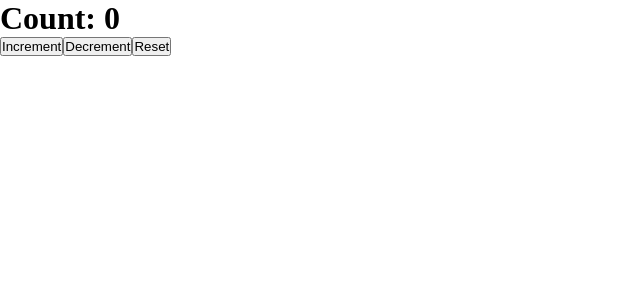
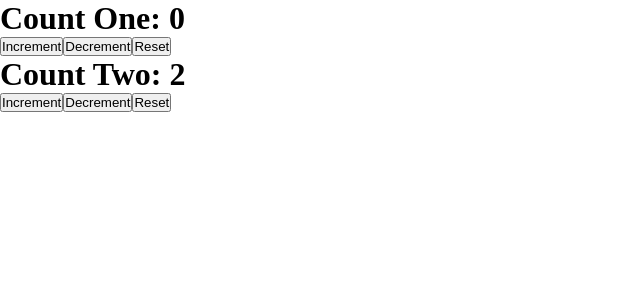
Before and after one commit to HaithamAbuDraz/react-course, a React (Vite) app: page / in a window 1280 px wide. Shown: the top 300 px of the page, without its empty margins (0-640 px from the left). Built offline with nearby package versions, Linux system fonts and the light colour scheme.

Commit message:
Implement two independent counters with reusable reducer and payload

```diff
--- a/src/App.jsx
+++ b/src/App.jsx
@@ -1,35 +1,79 @@
 import { useReducer } from 'react';
 import './App.css';
 
-const initialState = 0;
+const initialCountOneState = 0;
+const initialCountTwoState = 2;
 
 const reducer = (state, action) => {
-  switch (action) {
+  switch (action.type) {
     case 'increment':
-      return state + 1;
+      return state + action.payload;
     case 'decrement':
-      return state - 1;
+      return state - action.payload;
     case 'reset':
-      return initialState;
+      return action.payload;
     default:
       return state;
   }
 };
 
 const App = () => {
-  const [count, dispatch] = useReducer(reducer, initialState);
+  const [countOne, dispatchCountOne] = useReducer(
+    reducer,
+    initialCountOneState,
+  );
+  const [countTwo, dispatchCountTwo] = useReducer(
+    reducer,
+    initialCountTwoState,
+  );
   return (
     <>
-      <h1>Count: {count}</h1>
-      <button type='button' onClick={() => dispatch('increment')}>
+      <div>
+        <h1>Count One: {countOne}</h1>
+        <button
+          type='button'
+          onClick={() => dispatchCountOne({ type: 'increment', payload: 1 })}
+        >
           Increment
         </button>
-      <button type='button' onClick={() => dispatch('decrement')}>
+        <button
+          type='button'
+          onClick={() => dispatchCountOne({ type: 'decrement', payload: 1 })}
+        >
           Decrement
         </button>
-      <button type='button' onClick={() => dispatch('reset')}>
+        <button
+          type='button'
+          onClick={() =>
+            dispatchCountOne({ type: 'reset', payload: initialCountOneState })
+          }
+        >
           Reset
         </button>
+      </div>
+      <div>
+        <h1>Count Two: {countTwo}</h1>
+        <button
+          type='button'
+          onClick={() => dispatchCountTwo({ type: 'increment', payload: 1 })}
+        >
+          Increment
+        </button>
+        <button
+          type='button'
+          onClick={() => dispatchCountTwo({ type: 'decrement', payload: 1 })}
+        >
+          Decrement
+        </button>
+        <button
+          type='button'
+          onClick={() =>
+            dispatchCountTwo({ type: 'reset', payload: initialCountTwoState })
+          }
+        >
+          Reset
+        </button>
+      </div>
     </>
   );
 };
```
Lines whose indentation alone changed are shown as unchanged.
